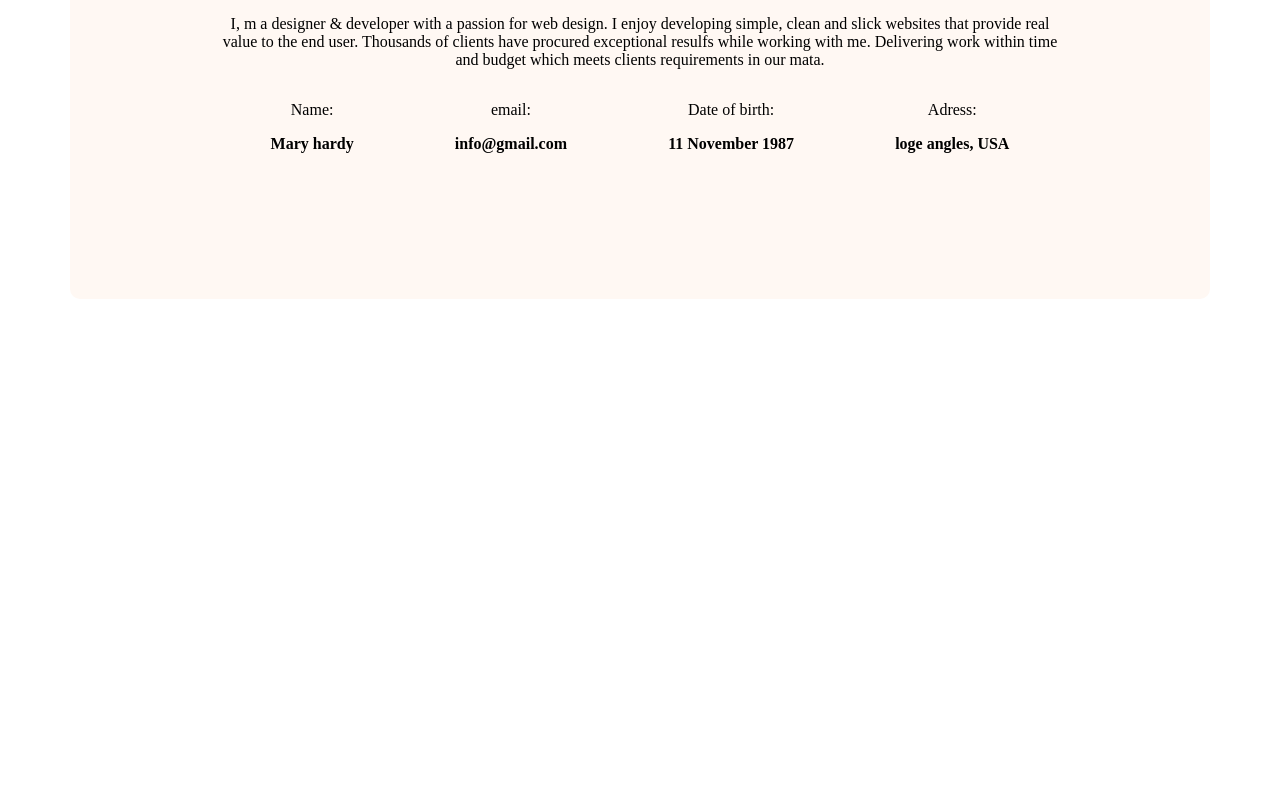
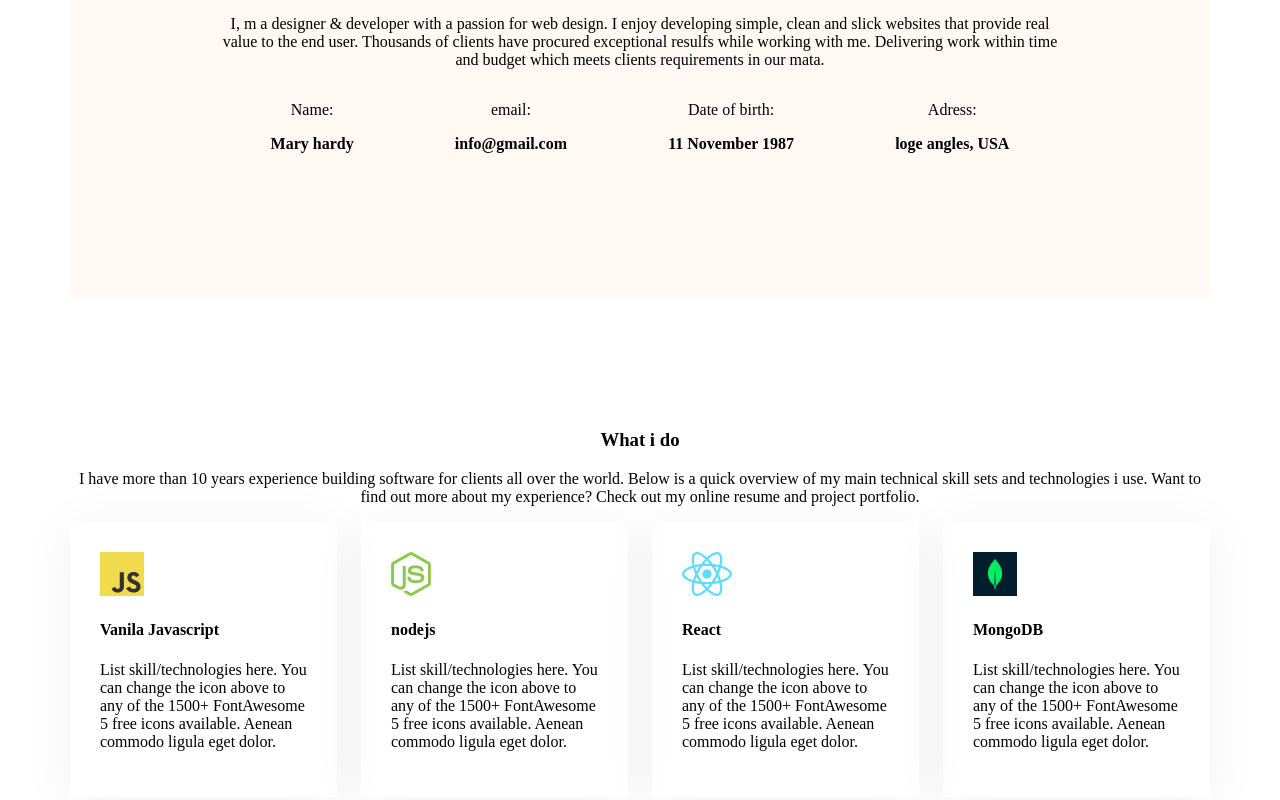
Before and after one commit to Ovishek344/web-dev-portfolio, a plain HTML site: page index.html in a window 1280 px wide. Shown: the part 1089-1889 px from the top of the page. Before the commit the page ends 1396 px from the top, so only its background shows below. Drawn offline with Linux system fonts and the light colour scheme.

Commit message:
added skill section

```diff
--- a/index.html
+++ b/index.html
@@ -52,8 +52,36 @@
          </div>
 
        </div>
-        </section>
+    </section>
 
+ <section class="skills">
+        <h3 class="section-title text-center">What i do</h3>
+        <p class="section-description text-center">I have more than 10 years experience building software for clients all over the world. Below is a quick overview of my main technical skill sets and technologies i use. Want to find out more about my experience? Check out my online resume and project portfolio.</p>
+         <div class="skill-container">
+               <!-- .skill*4>img+h4.skill-title+p.skill-description  -->
+                <div class="skill">
+                    <img src="images/icons/js.png" alt="">
+                    <h4 class="skill-title">Vanila Javascript</h4>
+                    <p class="skill-description">List skill/technologies here. You can change the icon above to any of the 1500+ FontAwesome 5 free icons available. Aenean commodo ligula eget dolor.</p>
+                </div>
+                <div class="skill">
+                    <img src="images/icons/nodejs.png" alt="">
+                    <h4 class="skill-title">nodejs</h4>
+                    <p class="skill-description">List skill/technologies here. You can change the icon above to any of the 1500+ FontAwesome 5 free icons available. Aenean commodo ligula eget dolor.</p>
+                </div>
+                <div class="skill">
+                    <img src="images/icons/react.png" alt="">
+                    <h4 class="skill-title">React</h4>
+                    <p class="skill-description">List skill/technologies here. You can change the icon above to any of the 1500+ FontAwesome 5 free icons available. Aenean commodo ligula eget dolor.</p>
+                </div>
+                <div class="skill">
+                    <img src="images/icons/mongo.png" alt="">
+                    <h4 class="skill-title">MongoDB</h4>
+                    <p class="skill-description">List skill/technologies here. You can change the icon above to any of the 1500+ FontAwesome 5 free icons available. Aenean commodo ligula eget dolor.</p>
+                </div>
+
+         </div>
+    </section>
     </main>
     <footer>
 
--- a/styles/style.css
+++ b/styles/style.css
@@ -22,6 +22,9 @@
  border-radius: 5px;
  font-size: 20px;
  border: none;
+}
+.text-center{
+    text-align: center;
 }
 .text-primary{
     color: #FD6E0A;
@@ -67,12 +70,15 @@ ul{
     background-repeat: no-repeat;
     background-position: top left , bottom right;
 }
+main section{
+    margin-top: 130px;
+    margin-bottom: 130px;
+}
 .about{
     background-color:#FFF8F3 ;
 border-radius: 10px;
 padding: 130px 150px;
 text-align: center;
-margin-top: 130px;
 }
 /* main style */
 main{
@@ -87,3 +93,12 @@ main{
     display: flex;
     justify-content: space-around;
 }
+/* skills style */
+.skill-container{
+    display: flex;
+    gap: 24px;
+}
+.skill{
+    padding: 30px;
+    box-shadow: 0px 6px 50px 0px rgba(0, 0, 0, 0.06);
+}
```
